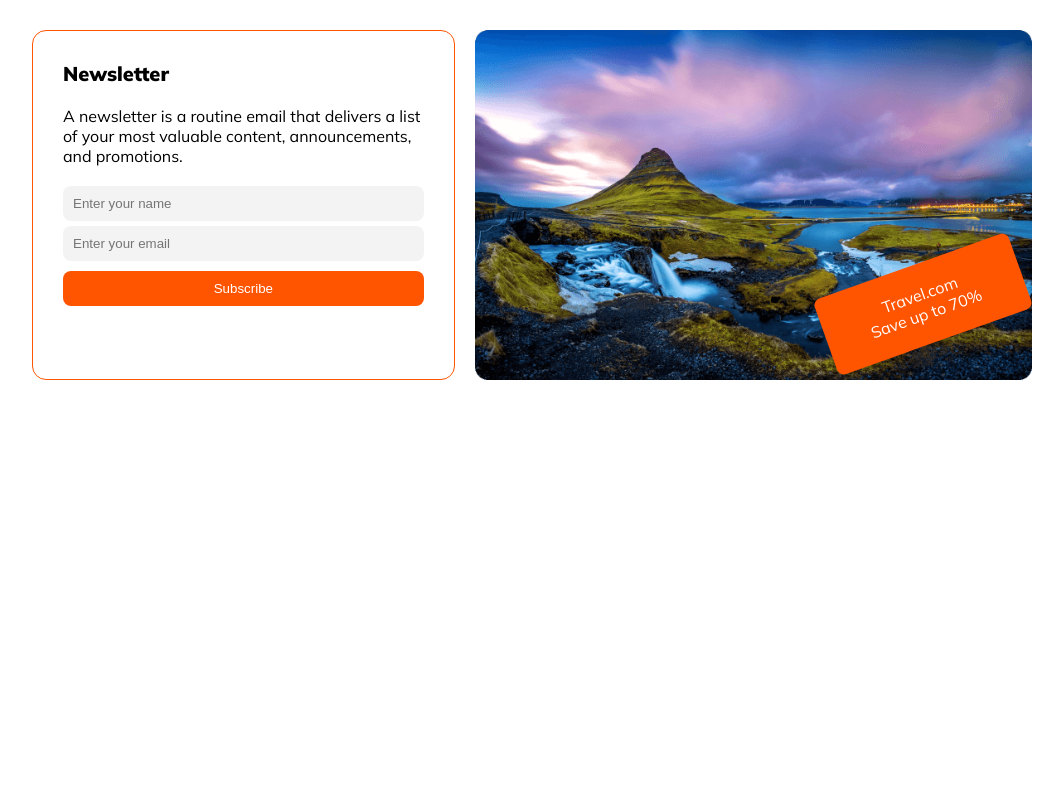
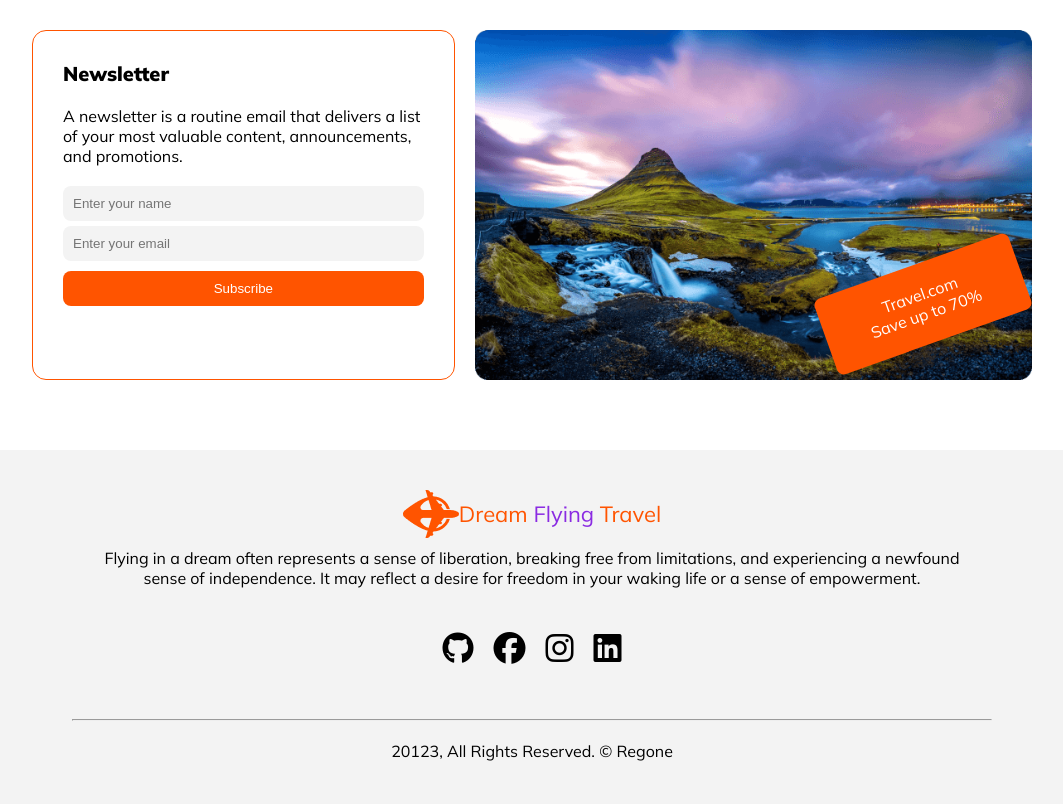
Before and after one commit to regone7/dream-flying-travel, a plain HTML site: page index.html in a window 1280 px wide. Shown: the part 2618-3422 px from the top of the page, without its empty margins (108-1171 px from the left). Before the commit the page ends 3048 px from the top, so only its background shows below. Drawn offline with Linux system fonts and the light colour scheme.

Commit message:
footer add

```diff
--- a/css/style.css
+++ b/css/style.css
@@ -355,6 +355,53 @@ body {
 
 /* newsletter end */
 
+
+/* footer section css */
+
+footer{
+    width: 100%;
+    height: 400px;
+    background: rgba(19, 19, 24, 0.05);
+    margin-top: 70px;
+
+
+}
+.foo-head{
+    width: 1000px;
+    margin: 0 auto;
+    padding: 40px;
+}
+.foo1{
+    display: flex;
+    width: 100%;
+    align-items: center;
+    justify-content: center;
+
+
+}
+.foo2{
+    text-align: center;
+    padding: 10px;
+}
+
+.foo3{
+    display: flex;
+    align-items: center;
+    justify-content: center;
+    gap: 20px;
+    padding: 50px;
+    margin-bottom: 20px;
+}
+
+.foo4{
+    text-align: center;
+    margin-top: 20px;
+}
+
+/* footer end */
+
+
+
 @media screen and (max-width:600px) {
     .nav2 {
         visibility: hidden;
@@ -394,6 +441,8 @@ body {
 }
 
 /* Explore Your Travel 600px mobile device end */
+
+
 
 /* popular tour mobile */
 
@@ -490,3 +539,15 @@ body {
     }
 
 }
+
+/* footer mobile  */
+
+@media screen and (max-width:600px){
+    footer{
+        margin-top: 270px;
+        width: 100%;
+    }
+    .foo-head{
+        width: 100%;
+    }
+}
--- a/index.html
+++ b/index.html
@@ -128,7 +128,8 @@
             <div class="newsletter-main">
                 <div class="nsl-dv">
                     <h1 class="nsl-h">Newsletter</h1>
-                    <p class="nsl-p">A newsletter is a routine email that delivers a list of your most valuable content, announcements,
+                    <p class="nsl-p">A newsletter is a routine email that delivers a list of your most valuable content,
+                        announcements,
                         and promotions.</p>
                     <input class="nsl-1 nsl-3" type="text" placeholder="Enter your name">
                     <input class="nsl-1" type="text" placeholder="Enter your email">
@@ -146,7 +147,34 @@
         </section>
 
     </main>
-    <footer></footer>
+    <footer>
+        <div class="foo-head">
+
+            <div class="foo1"><img src="./images/nav1.png" alt="">
+                <h1 style="color: #FF5400; font-weight: 400; font-size: 22px;">Dream <span
+                        style="color: blueviolet;">Flying</span>
+                    Travel</h1>
+            </div>
+            <div>
+                <p class="foo2">Flying in a dream often represents a sense of liberation, breaking free from
+                    limitations, and
+                    experiencing a newfound sense of independence. It may reflect a desire for freedom in your waking
+                    life
+                    or a sense of empowerment.</p>
+            </div>
+            <div class="foo3">
+                <i class="fa-brands fa-github fa-2xl"></i>
+                <i class="fa-brands fa-facebook fa-2xl"></i>
+                <i class="fa-brands fa-instagram fa-2xl"></i>
+                <i class="fa-brands fa-linkedin fa-2xl"></i>
+            </div>
+
+            <hr>
+
+            <p class="foo4">20123, All Rights Reserved. &copy; Regone</p>
+
+        </div>
+    </footer>
 
 </body>
 
```
